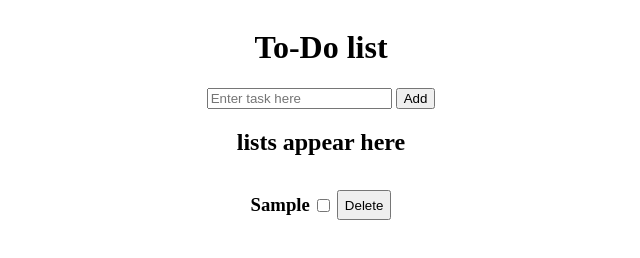
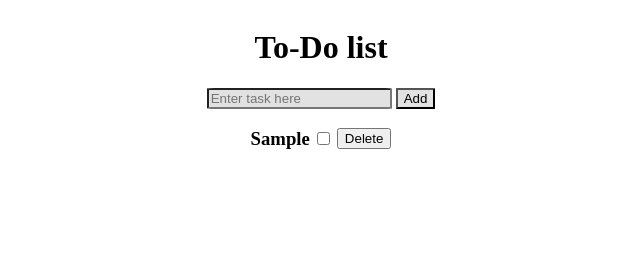
Before and after one commit to Gertzy/To-Do-list, a plain HTML site: page index.html in a window 1280 px wide. Both pictures are taken after typing "Sample" into the empty fields and a click on the button "Add". Shown: the whole page, without its empty margins (319-959 px from the left). Drawn offline with Linux system fonts and the light colour scheme.

Commit message:
final css stuffs

```diff
--- a/index.html
+++ b/index.html
@@ -13,7 +13,6 @@
         <input id="input" type="text" placeholder="Enter task here" />
         <button id="button">Add</button>
         <div id="listwrapper"></div>
-        <h2>lists appear here</h2>
       </div>
     </div>
     <script src="script.js"></script>
--- a/styles.css
+++ b/styles.css
@@ -9,7 +9,10 @@
   flex-direction: row;
 }
 .deletebutton {
-  height: 30px;
+  height: 21px;
+}
+.deletebutton:hover {
+  cursor: pointer;
 }
 .buttonwrapper {
   display: flex;
@@ -18,3 +21,19 @@
 .checkbox {
   margin: 7px;
 }
+.checkbox:hover {
+  cursor: pointer;
+}
+#input {
+  border-radius: 4%;
+  caret-color: blueviolet;
+  color: blue;
+  background-color: rgb(226, 226, 226);
+}
+#button {
+  border-radius: 4%;
+  background-color: rgb(226, 226, 226);
+}
+#button:hover {
+  cursor: pointer;
+}
```
